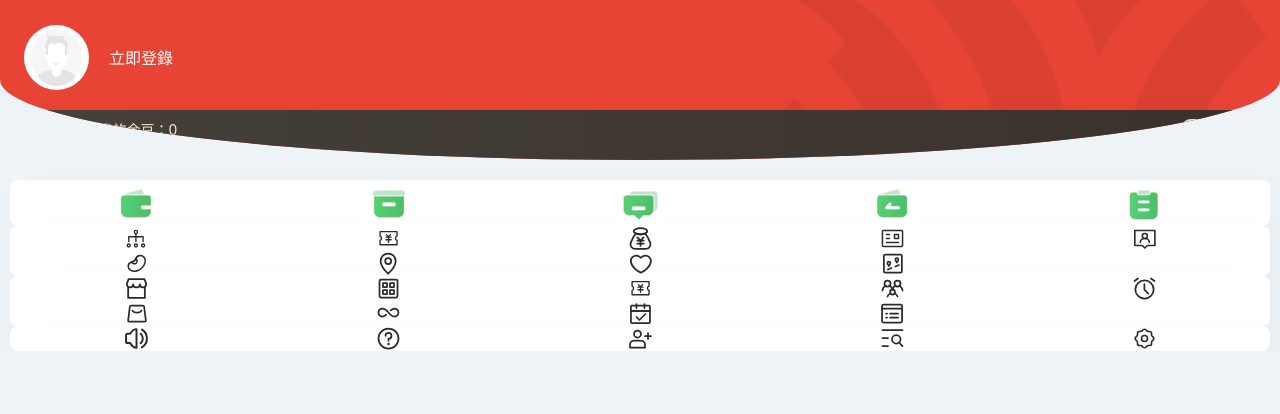
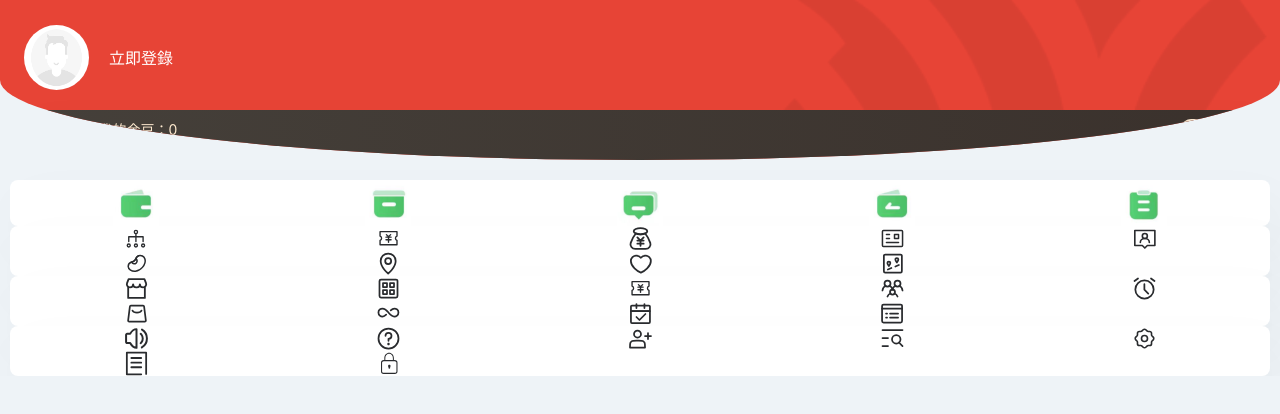
Before and after one commit to xbwish/HappyZebraWeb, a Nuxt app: page /member/center in a window 1280 px wide. Shown: the top 414 px of the page. Built offline with nearby package versions, Linux system fonts and the light colour scheme; no server answers.

Commit message:
feat: 添加条款

```diff
--- /dev/null
+++ b/components/coreshop-icon/PrivacyPolicy.vue
@@ -0,0 +1,29 @@
+<template>
+  <svg
+    t="1720409783408"
+    class="icon"
+    viewBox="0 0 1024 1024"
+    version="1.1"
+    xmlns="http://www.w3.org/2000/svg"
+    p-id="6165"
+    width="26"
+    height="26"
+    fill="none"
+  >
+    <path
+      d="M770.218667 939.656533H315.221333A110.7968 110.7968 0 0 1 204.8 828.7232v-346.112a110.7968 110.7968 0 0 1 110.421333-110.933333h454.997334a110.7968 110.7968 0 0 1 110.421333 110.933333v346.112a110.7968 110.7968 0 0 1-110.421333 110.933333z m-454.997334-523.605333c-36.522667 0-66.218667 29.866667-66.218666 66.56v346.112c0 36.693333 29.696 66.56 66.218666 66.56h454.997334c36.522667 0 66.218667-29.866667 66.218666-66.56v-346.112c0-36.693333-29.696-66.56-66.218666-66.56H315.221333zM731.886933 371.063467h-40.277333V283.477333c0-94.208-69.5296-170.837333-154.999467-170.837333-85.469867 0-154.999467 76.629333-154.999466 170.837333v87.586134H341.333333V283.477333C341.333333 164.795733 428.919467 68.266667 536.576 68.266667c107.690667 0 195.310933 96.529067 195.310933 215.210666v87.586134z"
+      fill="#292B2E"
+      p-id="6166"
+    ></path>
+    <path
+      d="M495.342933 610.372267c0 28.194133 22.7328 51.029333 50.7904 51.029333s50.7904-22.869333 50.7904-51.029333c0-28.194133-22.7328-51.029333-50.7904-51.029334s-50.7904 22.869333-50.7904 51.029334z"
+      fill="#292B2E"
+      p-id="6167"
+    ></path>
+    <path
+      d="M579.9936 695.3984a33.962667 33.962667 0 0 1-34.645333 33.245867 33.962667 33.962667 0 0 1-33.109334-33.245867v-38.434133a33.962667 33.962667 0 0 1 34.679467-33.245867c18.090667 0.4096 32.6656 15.0528 33.109333 33.245867v38.434133z"
+      fill="#292B2E"
+      p-id="6168"
+    ></path>
+  </svg>
+</template>
--- /dev/null
+++ b/components/coreshop-icon/TermsOfService.vue
@@ -0,0 +1,34 @@
+<template>
+  <svg
+    t="1720407600324"
+    class="icon"
+    viewBox="0 0 1024 1024"
+    version="1.1"
+    xmlns="http://www.w3.org/2000/svg"
+    p-id="2151"
+    width="27"
+    height="26"
+    fill="none"
+  >
+    <path
+      d="M703.664 324.48H301.008a36.944 36.944 0 1 1 0-73.888h402.656a36.576 36.576 0 0 1 36.944 36.944 37.04 37.04 0 0 1-36.944 36.944z"
+      fill="#292B2E"
+      p-id="2152"
+    ></path>
+    <path
+      d="M703.664 513.744H301.008a36.944 36.944 0 1 1 0-73.888h402.656a36.576 36.576 0 0 1 36.944 36.944 37.04 37.04 0 0 1-36.944 36.944z"
+      fill="#292B2E"
+      p-id="2153"
+    ></path>
+    <path
+      d="M703.664 702.256H301.008a36.944 36.944 0 1 1 0-73.888h402.656a36.576 36.576 0 0 1 36.944 36.944 37.04 37.04 0 0 1-36.944 36.944z"
+      fill="#292B2E"
+      p-id="2154"
+    ></path>
+    <path
+      d="M705.776 992H116.416a36.208 36.208 0 0 1-36.432-36.704V68.704A36.208 36.208 0 0 1 116.416 32h791.152a36.208 36.208 0 0 1 36.416 36.704V936.96a36.432 36.432 0 1 1-72.848 0V105.392H152.832v813.216H705.76a36.208 36.208 0 0 1 36.432 36.704A36.672 36.672 0 0 1 705.776 992z"
+      fill="#292B2E"
+      p-id="2155"
+    ></path>
+  </svg>
+</template>
--- a/locales/nt.json
+++ b/locales/nt.json
@@ -626,6 +626,7 @@
     "我的服务卡": "我的服務卡",
     "邀请好友": "邀請好友",
     "系统设置": "系統設定",
+    "服务条款": "服務條款",
     "分销商用户中心": "經銷商用戶中心",
     "分享记录": "分享記錄",
     "名片": "名片",
--- a/pages/index.vue
+++ b/pages/index.vue
@@ -13,6 +13,7 @@
 <script setup lang="ts">
 import { queryPageConfig } from "@/composables/config"
 import { PullRefresh } from "vant"
+import { sleep } from "@/utils/common"
 
 definePageMeta({ layout: false })
 const state = reactive<{
@@ -27,6 +28,7 @@ const state = reactive<{
 
 const getPageConfig = async () => {
   state.loading = true
+  await sleep(50)
   state.pageConfig = await queryPageConfig("mobile_home")
   state.loading = false
 }
--- a/pages/login/index.vue
+++ b/pages/login/index.vue
@@ -21,6 +21,10 @@
         </CoreshopLoginRegister>
       </div>
       <!-- <div class="shop-desc">{{$t('快乐搬馬管理专家')}}</div> -->
+      <div class="shop-desc">
+        <a href="/agreement">{{ $t("服务条款") }}</a>
+        <a href="/privacyPolicy">{{ $t("隐私政策") }}</a>
+      </div>
     </div>
   </NuxtLayout>
 </template>
@@ -47,7 +51,7 @@ function objectToQuery(obj: any) {
 const handleToLineLogin = () => {
   const line_auth = "https://access.line.me/oauth2/v2.1/authorize"
   const auth_params = {
-    backUrl: route.query.backUrl || '/',
+    backUrl: route.query.backUrl || "/",
     response_type: "code",
     client_id: "2004706479",
     redirect_uri: location.origin + "/login", // 在LINE Developers Console上注册的回调 URL 的 URL 编码字符串。您可以添加任何查询参数。
@@ -103,6 +107,12 @@ const handleToFacebookLogin = () => {
   position: fixed;
   bottom: 20px;
   width: 100%;
+  a {
+    color: #000;
+  }
+  a:first-child {
+    margin-right: 12px;
+  }
 }
 .other-login {
   margin-top: 46px;
--- a/pages/member/center/index.vue
+++ b/pages/member/center/index.vue
@@ -302,6 +302,8 @@ import CoreshopIconHelpCenter from "@/components/coreshop-icon/helpCenter.vue"
 import CoreshopIconInviteFriends from "@/components/coreshop-icon/inviteFriends.vue"
 import CoreshopIconSearch from "@/components/coreshop-icon/search.vue"
 import CoreshopIconSystemSetting from "@/components/coreshop-icon/systemSetting.vue"
+import CoreshopIconTermsOfService from "@/components/coreshop-icon/TermsOfService.vue"
+import CoreshopIconPrivacyPolicy from "@/components/coreshop-icon/PrivacyPolicy.vue"
 import { PullRefresh, Badge } from "vant"
 import { redirectLogin } from "@/utils"
 import { coreshopLanguage } from "~/consts"
@@ -434,6 +436,16 @@ const othenService = [
     link: "/member/setting",
     icon: CoreshopIconSystemSetting,
   },
+  {
+    title: coreShopLang("服务条款"),
+    link: "/agreement",
+    icon: CoreshopIconTermsOfService,
+  },
+  {
+    title: coreShopLang("隐私政策"),
+    link: "/privacyPolicy",
+    icon: CoreshopIconPrivacyPolicy,
+  },
 ]
 
 const userData: UnwrapRef<{
--- a/store/config.store.ts
+++ b/store/config.store.ts
@@ -1,4 +1,4 @@
-import { Config } from '@/model/config';
+import type { Config } from '@/model/config';
 import { defineStore } from 'pinia';
 import { coreshopNT, coreshopZH, coreshopLanguage, coreshopSystemConfig } from '@/consts';
 import { setSessionStorage } from '@/utils';
--- /dev/null
+++ b/utils/common.ts
@@ -0,0 +1,3 @@
+export function sleep(ms: number) {
+  return new Promise((resolve) => setTimeout(resolve, ms))
+}
```
Also changed, not shown: pages/share/index.vue (+99 -69 lines).
